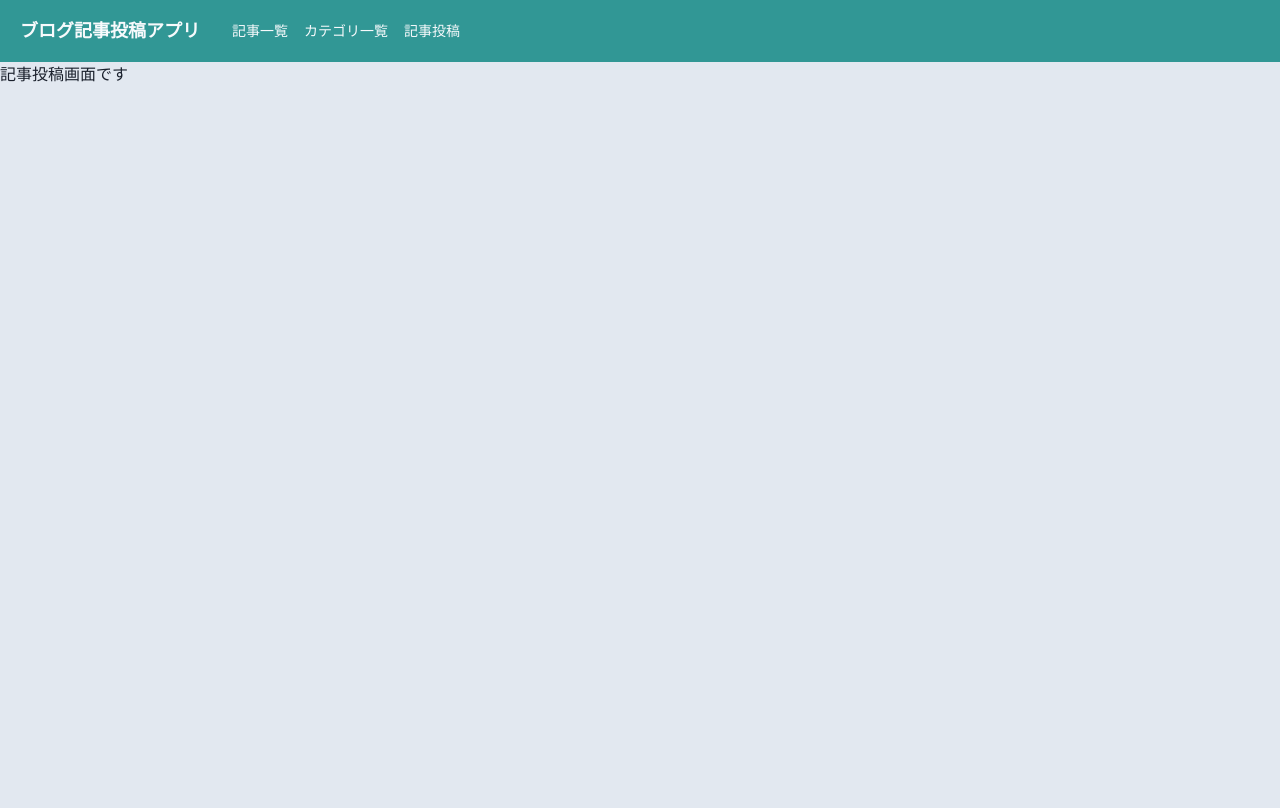
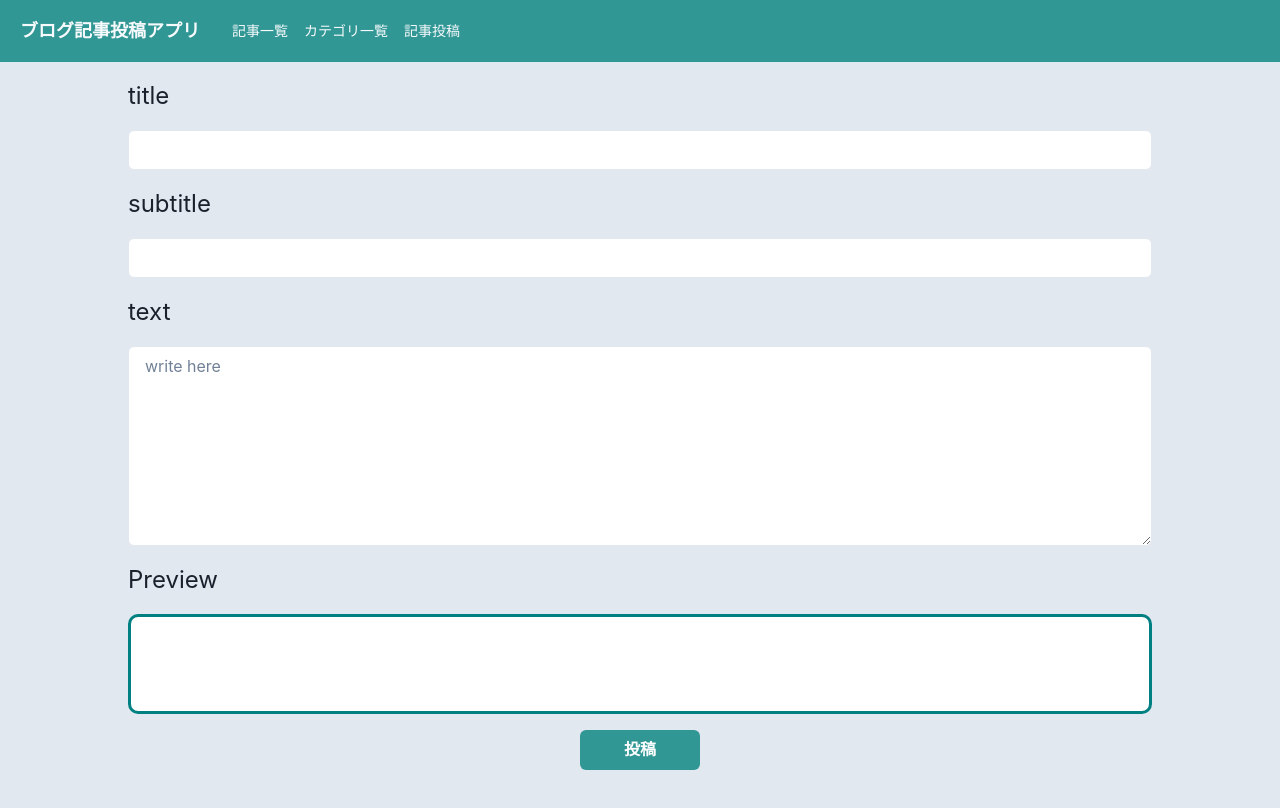
Before and after one commit to nanahiryu/blog-post-ts-chakra, a React (Create React App) app: page / in a window 1280 px wide. Shown: the top 808 px of the page. Built offline with nearby package versions, Linux system fonts and the light colour scheme.

Commit message:
投稿画面の概要作成（あとはカテゴリ入力と投稿処理の追加）

```diff
--- a/package.json
+++ b/package.json
@@ -16,6 +16,7 @@
     "@types/react-dom": "^18.0.6",
     "axios": "^0.27.2",
     "css-loader": "^6.7.1",
+    "easymde": "^2.16.1",
     "framer-motion": "^6.5.1",
     "github-markdown-css": "^5.1.0",
     "react": "^18.2.0",
@@ -23,6 +24,7 @@
     "react-markdown": "^8.0.3",
     "react-router-dom": "^6.3.0",
     "react-scripts": "5.0.1",
+    "react-simplemde-editor": "^5.0.2",
     "remark-gfm": "^3.0.1",
     "style-loader": "^3.3.1",
     "typescript": "^4.7.4",
--- a/src/components/organisms/diary/DiaryCard.tsx
+++ b/src/components/organisms/diary/DiaryCard.tsx
@@ -32,7 +32,7 @@ export const DiaryCard: FC<Props> = memo((props) => {
           {subtitle}
         </Text>
         <Text fontSize="sm" color="gray">
-          {category}
+          カテゴリ：{category}
         </Text>
         <Text fontSize="sm" color="gray">
           {created_at}
--- a/src/components/pages/CategoryList.tsx
+++ b/src/components/pages/CategoryList.tsx
@@ -52,16 +52,12 @@ export const CategoryList: FC = memo(() => {
   }, [newCategory, categories]);
 
   useEffect(() => {
-    const getCategories = () => {
     axios
       .get<Array<Category>>(targetURL)
       .then((res) => {
         setCategories(res.data);
       })
       .catch(() => alert('カテゴリが読み込めません'));
-    };
-
-    getCategories();
   }, []);
 
   return (
--- a/src/components/pages/DiaryList.tsx
+++ b/src/components/pages/DiaryList.tsx
@@ -2,19 +2,22 @@ import { useDisclosure, Wrap, WrapItem } from '@chakra-ui/react';
 import axios from 'axios';
 import React, { FC, memo, useCallback, useEffect, useState } from 'react';
 import { useSelectDiary } from '../../hooks/useSelectDiary';
+import { Category } from '../../types/api/Category';
 import { Diary } from '../../types/api/Diary';
 import { DiaryCard } from '../organisms/diary/DiaryCard';
 import { DiaryDetailModal } from '../organisms/diary/DiaryDetailModal';
 
 export const DiaryList: FC = memo(() => {
   const [diaries, setDiaries] = useState<Array<Diary>>([]);
+  const [categories, setCategories] = useState<Array<Category>>([]);
   const { isOpen, onOpen, onClose } = useDisclosure();
   const { onSelectDiary, selectedDiary } = useSelectDiary();
 
   const baseURL: string = 'https://nanahiryu.com/';
   // const baseURL: string = 'http://localhost:8000/';
 
-  const targetURL: string = baseURL + 'blog_api/diary/';
+  const targetDiaryURL: string = baseURL + 'blog_api/diary/';
+  const targetCategoryURL: string = baseURL + 'blog_api/category/';
 
   const onClickDiary = useCallback(
     (id: number) => {
@@ -25,16 +28,21 @@ export const DiaryList: FC = memo(() => {
   );
 
   useEffect(() => {
-    const getDiaries = () => {
-      axios
-        .get<Array<Diary>>(targetURL)
-        .then((res) => {
-          setDiaries(res.data);
-        })
-        .catch(() => alert('記事が読み込めません'));
-    };
+    // 記事取得
+    axios
+      .get<Array<Diary>>(targetDiaryURL)
+      .then((res) => {
+        setDiaries(res.data);
+      })
+      .catch(() => alert('記事が読み込めません'));
 
-    getDiaries();
+    // カテゴリ取得
+    axios
+      .get<Array<Category>>(targetCategoryURL)
+      .then((res) => {
+        setCategories(res.data);
+      })
+      .catch(() => alert('カテゴリが読み込めません'));
   }, []);
 
   return (
@@ -46,7 +54,10 @@ export const DiaryList: FC = memo(() => {
               id={diary.id}
               title={diary.title}
               subtitle={diary.subtitle}
-              category={diary.category}
+              category={
+                categories.find((category) => category.id === Number(diary.category))?.name ??
+                '該当なし'
+              }
               created_at={diary.created_at}
               onClick={onClickDiary}
             />
--- a/src/components/pages/PostDiary.tsx
+++ b/src/components/pages/PostDiary.tsx
@@ -1,9 +1,45 @@
-import React, { FC, memo } from 'react';
+import React, { FC, useState } from 'react';
+import { Box, Button, Input, Stack, Text, Textarea } from '@chakra-ui/react';
+import ReactMarkdown from 'react-markdown';
+import remarkGfm from 'remark-gfm';
+import 'github-markdown-css/github-markdown.css';
 
-export const PostDiary: FC = memo(() => {
+export const PostDiary: FC = () => {
+  const [newText, setNewText] = useState('');
+  const [newTitle, setNewTitle] = useState('');
+  const [newSubTitle, setNewSubTitle] = useState('');
+
+  const onClickSubmitConfirm = () => {};
   return (
-    <>
-      <p>記事投稿画面です</p>
-    </>
+    <Stack w="80%" mx="auto" my={4} spacing={4}>
+      <Text fontSize={24}>title</Text>
+      <Box bgColor="white" borderRadius={10}>
+        <Input value={newTitle} onChange={(e) => setNewTitle(e.target.value)} />
+      </Box>
+      <Text fontSize={24}>subtitle</Text>
+      <Box bgColor="white" borderRadius={10}>
+        <Input value={newSubTitle} onChange={(e) => setNewSubTitle(e.target.value)} />
+      </Box>
+      <Text fontSize={24}>text</Text>
+      <Box bgColor="white" minH={200} borderRadius={10}>
+        <Textarea
+          placeholder="write here"
+          value={newText}
+          minH={200}
+          onChange={(e) => setNewText(e.target.value)}
+        />
+      </Box>
+      <Text fontSize={24}>Preview</Text>
+      <Box p={4} bgColor="white" minH={100} borderRadius={10} border="solid 3px teal">
+        <ReactMarkdown className="markdown-body" remarkPlugins={[remarkGfm]}>
+          {newText}
+        </ReactMarkdown>
+      </Box>
+      <Box display="flex" justifyContent="center" alignItems="center">
+        <Button w="120px" colorScheme="teal" onClick={() => onClickSubmitConfirm()}>
+          投稿
+        </Button>
+      </Box>
+    </Stack>
   );
-});
+};
```
Also changed, not shown: 1 other file (tests, documents, lock files or other folders). Lines whose indentation alone changed are shown as unchanged.
